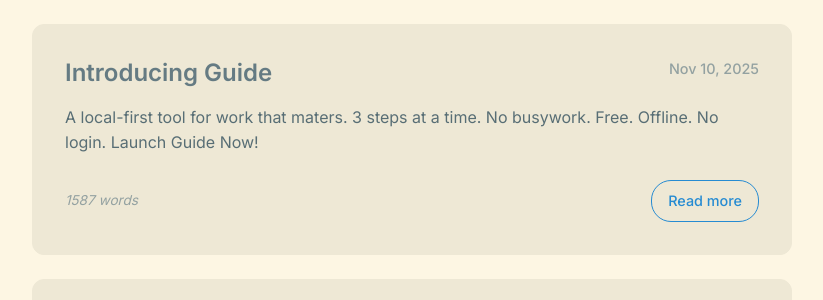
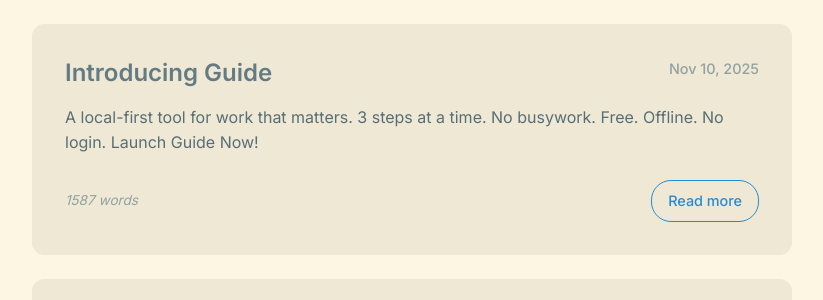
Before and after one commit to nextfiveinc/nextfiveinc.github.io, a Jekyll site: the page built from index.md, in a window 1280 px wide and 900 px high. Shown: the part 283-583 px from the top of the window, without its empty margins (228-1051 px from the left). Built offline with Jekyll 4.4.1, drawn with Linux system fonts in a browser that asks for light colours.

Commit message:
Fix typo in guide description

```diff
--- a/_posts/2025-11-10-guide.md
+++ b/_posts/2025-11-10-guide.md
@@ -7,7 +7,7 @@
 tags: [🤖 AI-assisted]
 ---
 
-### A local-first tool for work that maters. 3 steps at a time. No busywork.     <em style="font-size: 1.1rem;">Free. Offline. No login.</em>
+### A local-first tool for work that matters. 3 steps at a time. No busywork.     <em style="font-size: 1.1rem;">Free. Offline. No login.</em>
 <button>[**Launch Guide Now!**](https://blog.nextfive.in/demo/guide/)</button>
 <!--more-->
 <table style="border: none; border-collapse: collapse;">
```
